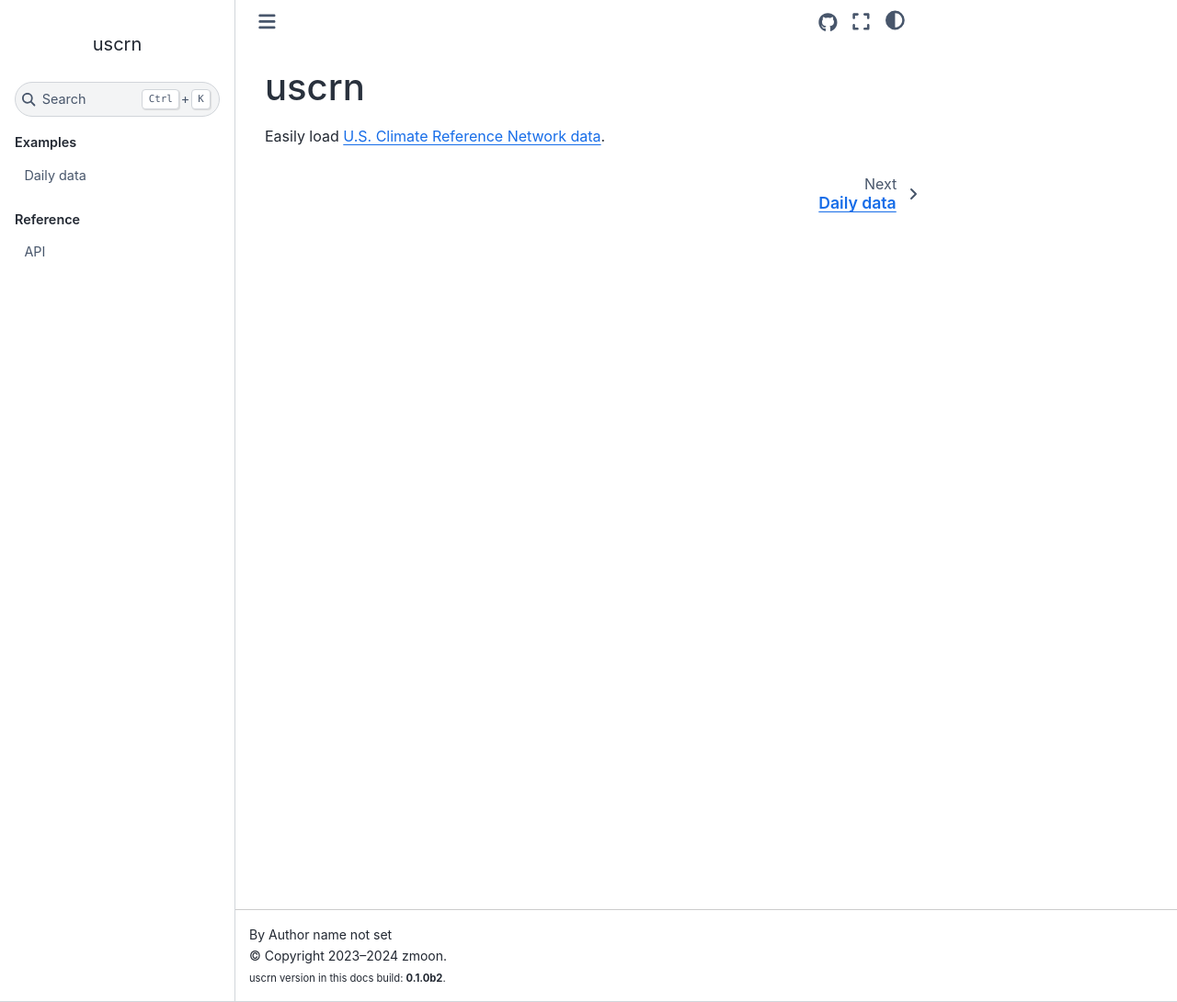
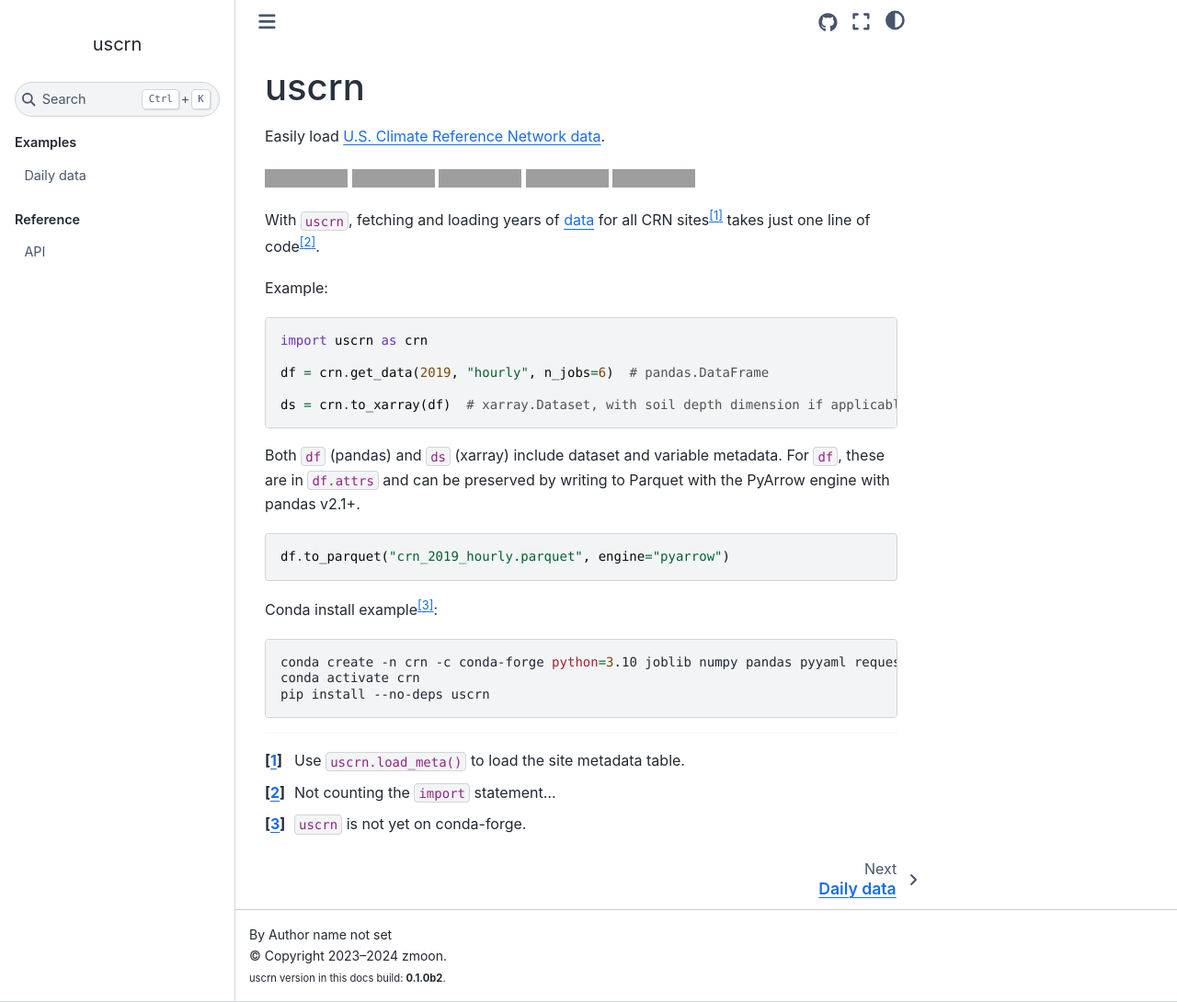
Before and after one commit to zmoon/uscrn, a Sphinx documentation site: the page built from docs/index.md, in a window 1280 px wide and 1090 px high. Shown: the whole window at 92% size. Built offline with Sphinx 7.4.7 and the Sphinx Book theme 1.1.4, drawn with Linux system fonts in a browser that asks for light colours; grey boxes are pictures that could not be loaded.

Commit message:
Include readme in home page

````diff
--- a/README.md
+++ b/README.md
@@ -28,7 +28,7 @@ writing to Parquet with the PyArrow engine with pandas v2.1+.
 df.to_parquet("crn_2019_hourly.parquet", engine="pyarrow")
 ```
 
-Conda install example:
+Conda install example[^c]:
 
 ```sh
 conda create -n crn -c conda-forge python=3.10 joblib numpy pandas pyyaml requests xarray pyarrow netcdf4
@@ -38,3 +38,4 @@ pip install --no-deps uscrn
 
 [^a]: Use `uscrn.load_meta()` to load the site metadata table.
 [^b]: Not counting the `import` statement...
+[^c]: `uscrn` is not yet on conda-forge.
--- a/docs/index.md
+++ b/docs/index.md
@@ -1,6 +1,6 @@
-# uscrn
+```{include} ../README.md
 
-Easily load [U.S. Climate Reference Network data](https://www.ncei.noaa.gov/access/crn/).
+```
 
 ```{toctree}
 :caption: Examples
````
